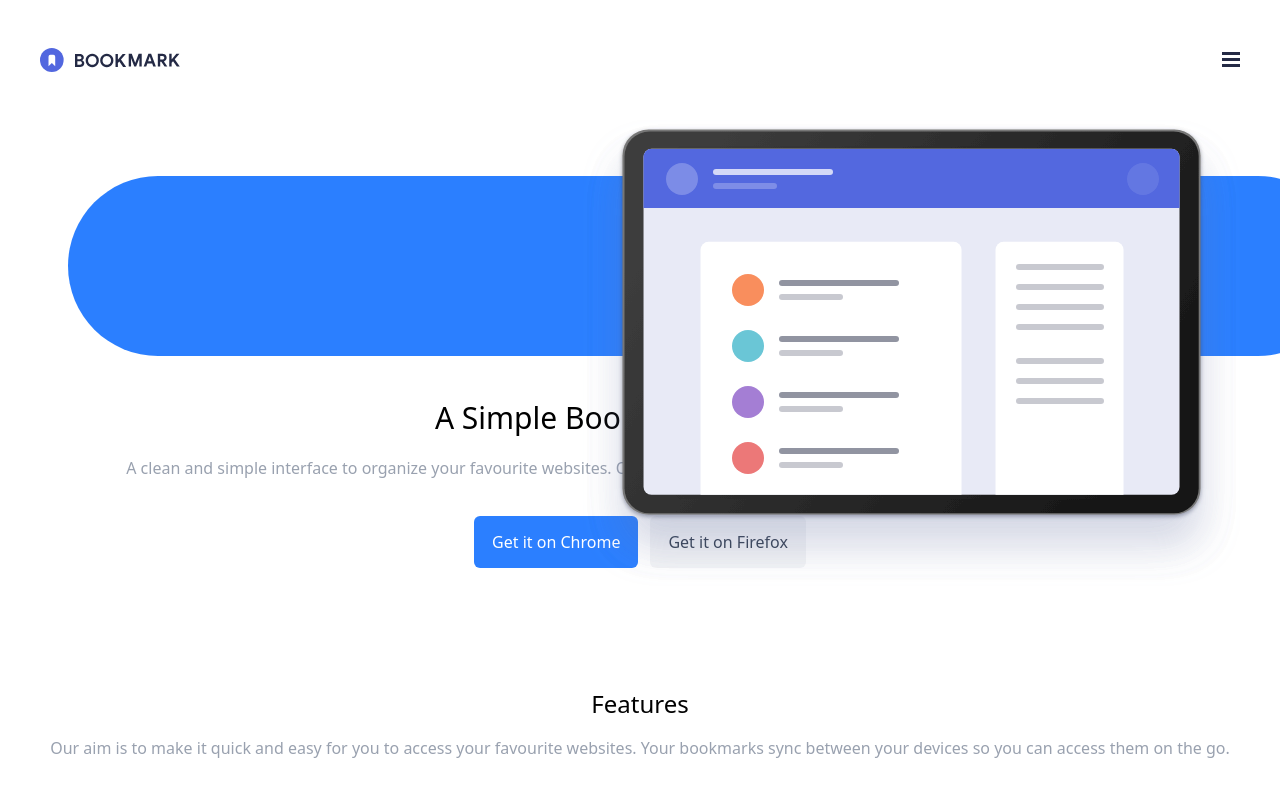
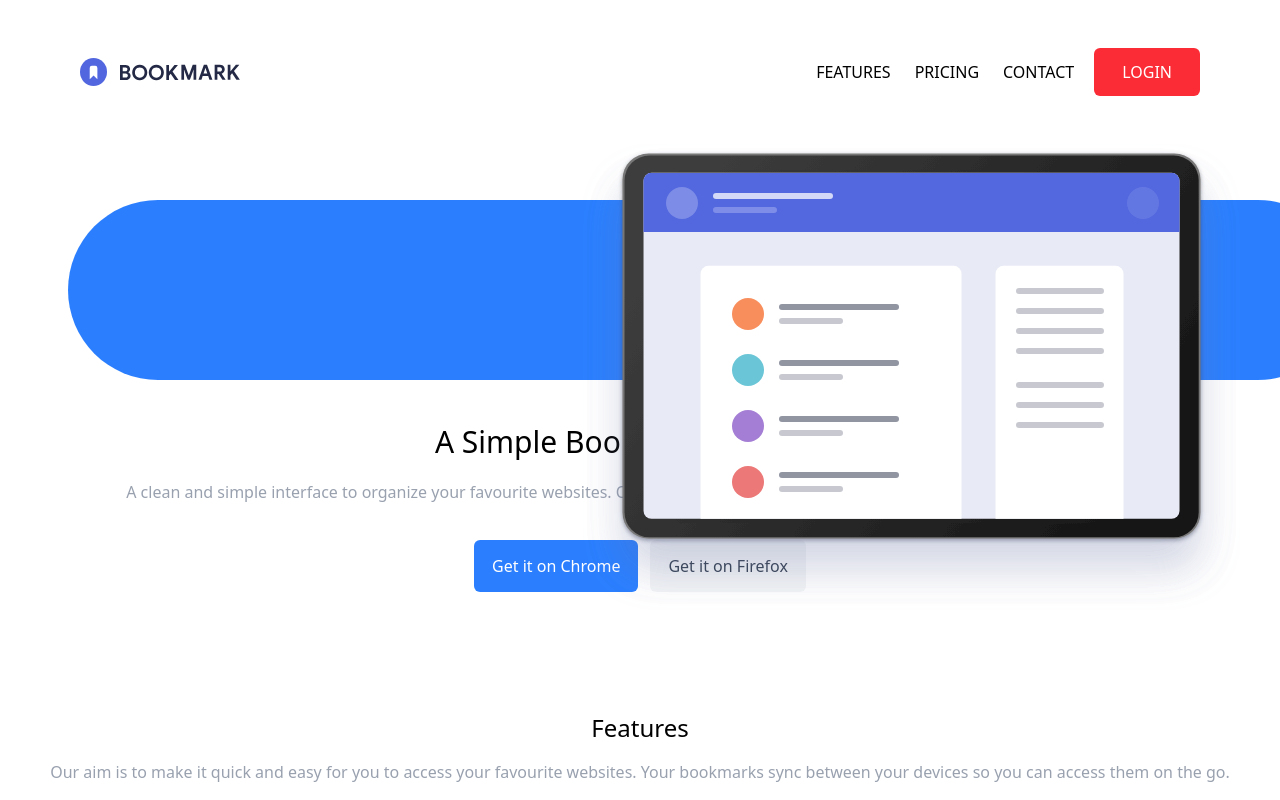
Before and after one commit to mstne03/Sprint-5, a React (Vite) app: page / in a window 1280 px wide. Shown: the top 800 px of the page. Built offline with nearby package versions, Linux system fonts and the light colour scheme.

Commit message:
feature - Adds pc displayable elements to header component

```diff
--- a/src/components/ButtonComponent/ButtonComponent.tsx
+++ b/src/components/ButtonComponent/ButtonComponent.tsx
@@ -1,7 +1,7 @@
 interface ButtonComponentProps {
   text:string,
   bg_color?:string,
-  text_color:string,
+  textColor:string,
   paddingX?:string,
   paddingY?:string,
   borders?:string,
@@ -15,7 +15,7 @@ interface ButtonComponentProps {
 const ButtonComponent = ({
   text,
   bg_color = "bg-blue-500",
-  text_color,
+  textColor,
   paddingX = "px-4.5",
   paddingY = "py-3.5",
   borders,
@@ -34,7 +34,7 @@ const ButtonComponent = ({
             ${paddingY}
             ${shadow}
             ${bg_color}
-            ${text_color}
+            ${textColor}
             ${borders}
             ${isTab ? "border-b-7" : ""}
             ${
--- a/src/components/ContentSection/ContentSectionPages/ContentSectionPages.tsx
+++ b/src/components/ContentSection/ContentSectionPages/ContentSectionPages.tsx
@@ -34,7 +34,7 @@ const ContentSectionPages = ({
       </p>
 
       <div className="flex justify-center mt-7">
-        <ButtonComponent text="More info" bg_color="bg-blue-500" text_color="text-white"/>
+        <ButtonComponent text="More info" bg_color="bg-blue-500" textColor="text-white"/>
       </div>
     </div>
   </div>
--- a/src/components/ContentSection/ContentTabs/ContentTabs.tsx
+++ b/src/components/ContentSection/ContentTabs/ContentTabs.tsx
@@ -13,7 +13,7 @@ const ContentTabs = (props:ContentTabsProps) => {
           <ButtonComponent
             text="Simple Bookmarking"
             bg_color="bg-transparent"
-            text_color=""
+            textColor=""
             borders = "border-2 border-transparent border-b-2 border-b-red"
             shadow = ""
             isTab = {true}
@@ -29,7 +29,7 @@ const ContentTabs = (props:ContentTabsProps) => {
           <ButtonComponent
             text="Speedy Searching"
             bg_color="bg-transparent"
-            text_color=""
+            textColor=""
             borders = "border-2 border-transparent border-b-2 border-b-red"
             shadow = ""
             isTab = {true}
@@ -45,7 +45,7 @@ const ContentTabs = (props:ContentTabsProps) => {
           <ButtonComponent
             text="Easy Sharing"
             bg_color="bg-transparent"
-            text_color=""
+            textColor=""
             borders = "border-2 border-transparent border-b-2 border-b-red"
             shadow = ""
             isTab = {true}
--- a/src/components/DownloadSection/DownloadCard/DownloadCard.tsx
+++ b/src/components/DownloadSection/DownloadCard/DownloadCard.tsx
@@ -31,7 +31,7 @@ const DownloadCard = (props:DownloadCardProps) => (
       <ButtonComponent
         text="Add & Install Extension"
         bg_color="bg-blue-500"
-        text_color="text-white"
+        textColor="text-white"
         shadow="shadow-lg"
         paddingX="px-9"
       />
--- a/src/components/HeaderSection/HeaderSection.tsx
+++ b/src/components/HeaderSection/HeaderSection.tsx
@@ -1,3 +1,4 @@
+import ButtonComponent from '../ButtonComponent/ButtonComponent'
 
 interface HeaderSectionProps {
   logoImg : string,
@@ -5,21 +6,43 @@ interface HeaderSectionProps {
 }
 
 const HeaderSection = (props: HeaderSectionProps) => (
-  <header className="flex justify-between items-center py-12 px-10">
+  <header className="flex justify-between items-center py-12 px-10 md:px-20">
     <span>
       <img
-        className="object-contain max-w-35"
+        className="object-contain max-w-35 sm:min-w-40"
         src={props.logoImg}
         alt="bookmark_logo"
       />
     </span>
 
-    <span>
+    <span className="sm:hidden">
       <img
         src={props.menuImg}
         alt="hamburger_icon"
       />
     </span>
+
+    <nav className="hidden sm:flex sm:justify-center sm:items-center sm:gap-5">
+      <ul className="flex gap-6">
+        <li>
+          <a href="#">FEATURES</a>
+        </li>
+        <li>
+          <a href="#">PRICING</a>
+        </li>
+        <li>
+          <a href="#">CONTACT</a>
+        </li>
+      </ul>
+
+      <ButtonComponent
+        text="LOGIN"
+        textColor="text-white"
+        bg_color="bg-red-500"
+        paddingX="px-7"
+        paddingY="py-3"
+      />
+    </nav>
   </header>
 );
 
--- a/src/components/HeroSection/HeroSection.tsx
+++ b/src/components/HeroSection/HeroSection.tsx
@@ -22,9 +22,9 @@ const HeroSection = () => (
       </div>
 
       <span className="flex justify-center items-center gap-3">
-        <ButtonComponent text="Get it on Chrome" text_color="text-white"/>
+        <ButtonComponent text="Get it on Chrome" textColor="text-white"/>
 
-        <ButtonComponent text="Get it on Firefox" bg_color="bg-gray-100" text_color="text-gray-700"/>
+        <ButtonComponent text="Get it on Firefox" bg_color="bg-gray-100" textColor="text-gray-700"/>
       </span>
     </div>
   </section>
--- a/src/styles/index.css
+++ b/src/styles/index.css
@@ -7,6 +7,7 @@
       "Segoe UI Emoji", "Segoe UI Symbol", "Noto Color Emoji";
     --font-mono: ui-monospace, SFMono-Regular, Menlo, Monaco, Consolas, "Liberation Mono",
       "Courier New", monospace;
+    --color-red-400: oklch(70.4% 0.191 22.216);
     --color-red-500: oklch(63.7% 0.237 25.331);
     --color-blue-500: oklch(62.3% 0.214 259.815);
     --color-gray-100: oklch(96.7% 0.003 264.542);
@@ -207,11 +208,11 @@
   .mt-7 {
     margin-top: calc(var(--spacing) * 7);
   }
-  .mt-30 {
-    margin-top: calc(var(--spacing) * 30);
-  }
   .flex {
     display: flex;
+  }
+  .hidden {
+    display: none;
   }
   .table {
     display: table;
@@ -251,6 +252,9 @@
   }
   .gap-3 {
     gap: calc(var(--spacing) * 3);
+  }
+  .gap-5 {
+    gap: calc(var(--spacing) * 5);
   }
   .gap-6 {
     gap: calc(var(--spacing) * 6);
@@ -342,6 +346,9 @@
   .bg-gray-100 {
     background-color: var(--color-gray-100);
   }
+  .bg-red-500 {
+    background-color: var(--color-red-500);
+  }
   .bg-transparent {
     background-color: transparent;
   }
@@ -351,8 +358,8 @@
   .px-1 {
     padding-inline: calc(var(--spacing) * 1);
   }
-  .px-2 {
-    padding-inline: calc(var(--spacing) * 2);
+  .px-3 {
+    padding-inline: calc(var(--spacing) * 3);
   }
   .px-4 {
     padding-inline: calc(var(--spacing) * 4);
@@ -360,17 +367,29 @@
   .px-4\.5 {
     padding-inline: calc(var(--spacing) * 4.5);
   }
+  .px-6 {
+    padding-inline: calc(var(--spacing) * 6);
+  }
+  .px-7 {
+    padding-inline: calc(var(--spacing) * 7);
+  }
   .px-9 {
     padding-inline: calc(var(--spacing) * 9);
   }
   .px-10 {
     padding-inline: calc(var(--spacing) * 10);
   }
+  .py-2 {
+    padding-block: calc(var(--spacing) * 2);
+  }
   .py-3 {
     padding-block: calc(var(--spacing) * 3);
   }
   .py-3\.5 {
     padding-block: calc(var(--spacing) * 3.5);
+  }
+  .py-4 {
+    padding-block: calc(var(--spacing) * 4);
   }
   .py-12 {
     padding-block: calc(var(--spacing) * 12);
@@ -401,6 +420,12 @@
   }
   .text-gray-700 {
     color: var(--color-gray-700);
+  }
+  .text-red-400 {
+    color: var(--color-red-400);
+  }
+  .text-red-500 {
+    color: var(--color-red-500);
   }
   .text-white {
     color: var(--color-white);
@@ -494,6 +519,96 @@
       content: var(--tw-content);
       --tw-content: '';
       content: var(--tw-content);
+    }
+  }
+  .sm\:flex {
+    @media (width >= 40rem) {
+      display: flex;
+    }
+  }
+  .sm\:hidden {
+    @media (width >= 40rem) {
+      display: none;
+    }
+  }
+  .sm\:min-w-40 {
+    @media (width >= 40rem) {
+      min-width: calc(var(--spacing) * 40);
+    }
+  }
+  .sm\:items-center {
+    @media (width >= 40rem) {
+      align-items: center;
+    }
+  }
+  .sm\:justify-center {
+    @media (width >= 40rem) {
+      justify-content: center;
+    }
+  }
+  .sm\:gap-5 {
+    @media (width >= 40rem) {
+      gap: calc(var(--spacing) * 5);
+    }
+  }
+  .sm\:px-20 {
+    @media (width >= 40rem) {
+      padding-inline: calc(var(--spacing) * 20);
+    }
+  }
+  .md\:hidden {
+    @media (width >= 48rem) {
+      display: none;
+    }
+  }
+  .md\:max-w-45 {
+    @media (width >= 48rem) {
+      max-width: calc(var(--spacing) * 45);
+    }
+  }
+  .md\:max-w-50 {
+    @media (width >= 48rem) {
+      max-width: calc(var(--spacing) * 50);
+    }
+  }
+  .md\:max-w-56 {
+    @media (width >= 48rem) {
+      max-width: calc(var(--spacing) * 56);
+    }
+  }
+  .md\:min-w-40 {
+    @media (width >= 48rem) {
+      min-width: calc(var(--spacing) * 40);
+    }
+  }
+  .md\:min-w-45 {
+    @media (width >= 48rem) {
+      min-width: calc(var(--spacing) * 45);
+    }
+  }
+  .md\:min-w-56 {
+    @media (width >= 48rem) {
+      min-width: calc(var(--spacing) * 56);
+    }
+  }
+  .md\:px-20 {
+    @media (width >= 48rem) {
+      padding-inline: calc(var(--spacing) * 20);
+    }
+  }
+  .md\:px-28 {
+    @media (width >= 48rem) {
+      padding-inline: calc(var(--spacing) * 28);
+    }
+  }
+  .md\:px-32 {
+    @media (width >= 48rem) {
+      padding-inline: calc(var(--spacing) * 32);
+    }
+  }
+  .lg\:hidden {
+    @media (width >= 64rem) {
+      display: none;
     }
   }
 }
```
